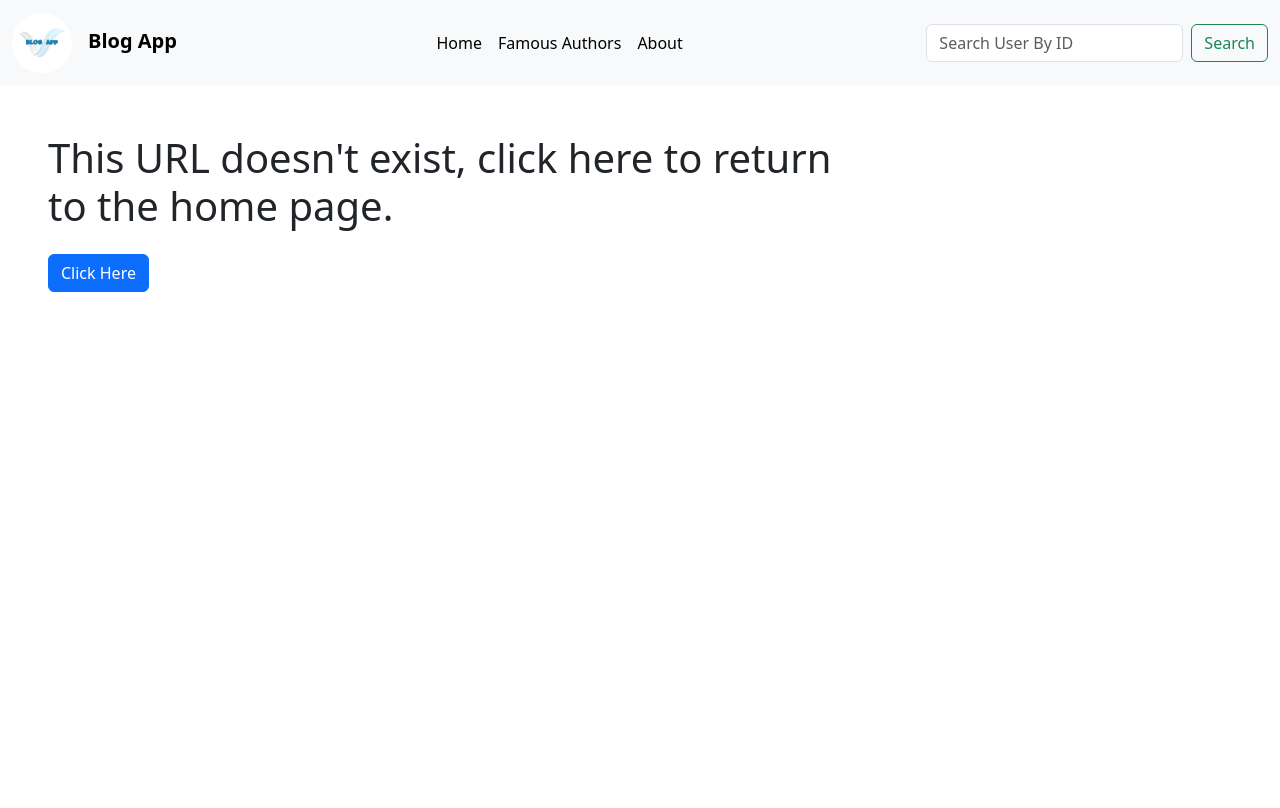
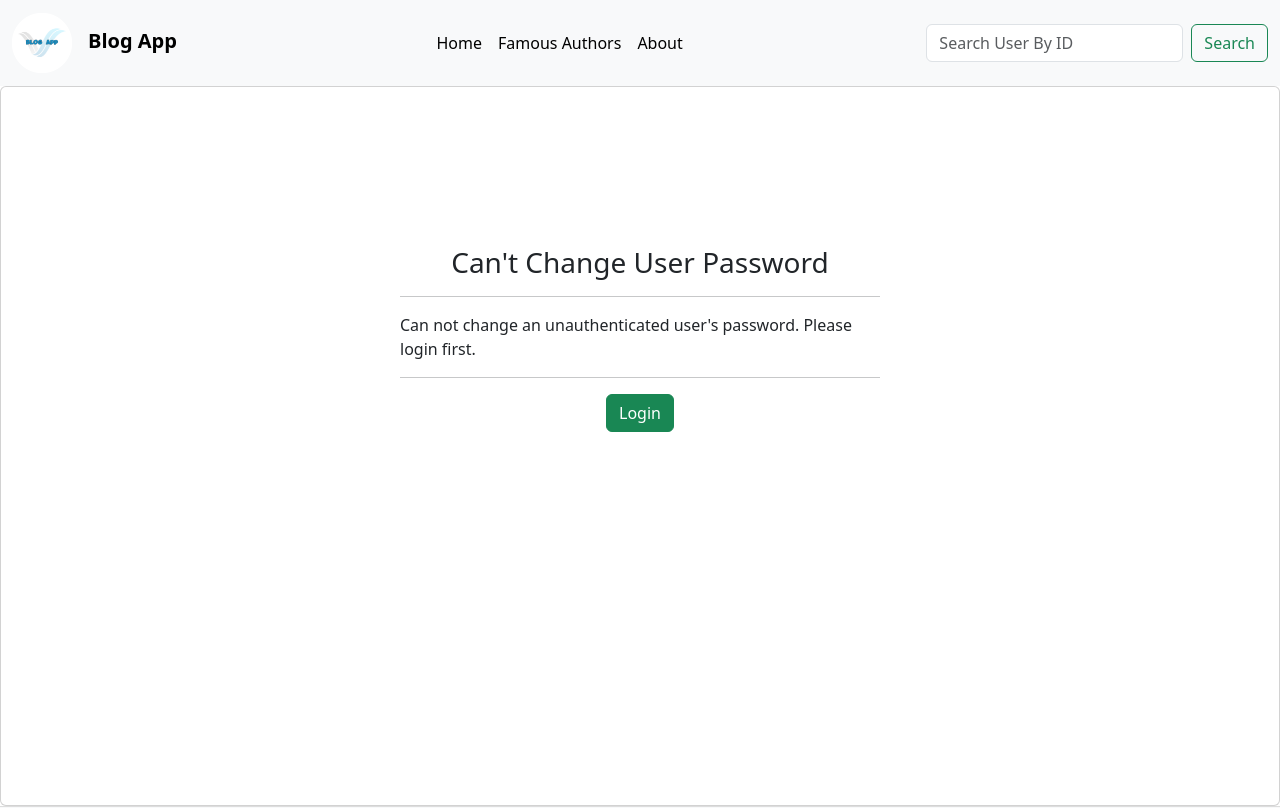
Before and after one commit to mushfiqurniazzz/Blog-App---React--MySQL--Node, a React (Vite) app in the folder client/: page /changeuserpassword in a window 1280 px wide. Shown: the top 808 px of the page. Built offline with nearby package versions, Linux system fonts and the light colour scheme.

Commit message:
added changing password functionality in frontend

```diff
--- a/client/src/App.jsx
+++ b/client/src/App.jsx
@@ -13,6 +13,7 @@ import UserProfile from "./pages/userpages/UserProfile";
 import LogoutConfirm from "./pages/userpages/LogoutConfirm";
 import DeleteUser from "./pages/userpages/DeleteUser";
 import UpdateUser from "./pages/userpages/UpdateUser";
+import ChangePassword from "./pages/userpages/ChangePassword";
 
 //app componenet function which will hold routing of the client side, toast notification configuration
 const App = () => {
@@ -34,6 +35,7 @@ const App = () => {
           <Route path="/logout" element={<LogoutConfirm />} />
           <Route path="/deleteuser" element={<DeleteUser />} />
           <Route path="/updateuser" element={<UpdateUser />} />
+          <Route path="/changeuserpassword" element={<ChangePassword/>}/>
 
           {/* others */}
           <Route path="/about" element={<About />} />
--- a/client/src/pages/userpages/ChangePassword.jsx
+++ b/client/src/pages/userpages/ChangePassword.jsx
@@ -1,9 +1,175 @@
-import React from 'react'
+//importing neccessary dybctuins kibraries to complete the change passwird functional component
+import { useState } from "react"; //state variables for the hold of input values
+import NavBar from "../../components/NavBar";
+import Footer from "../../components/Footer";
+//for easy manipulation of cookies
+import Cookies from "js-cookie";
+import styles from "../../styles/ChangePassword.module.css";
+import { Link, useNavigate } from "react-router-dom";
+import { toast } from "sonner";
+import axios from "axios";
 
 const ChangePassword = () => {
+  //getting hold of the cookie called token saved in the user during login proccess
+  const CheckCookieExists = Cookies.get("token");
+
+  //declaring use state variables for the hold of input values
+  const [old_password, setOld_Password] = useState("");
+  const [new_password, setNew_Password] = useState("");
+  const [confirm_new_password, setConfirm_New_Password] = useState("");
+
+  //declaring use navigate as cannot be directly be used in function
+  const navigate = useNavigate("");
+
+  //async await function for sending a put request to the server for changing the user password
+  const ChangePasswordHandler = async () => {
+    //if all the input fields are not provided
+    if (
+      !old_password ||
+      old_password === "" ||
+      !new_password ||
+      new_password === "" ||
+      !confirm_new_password ||
+      confirm_new_password === ""
+    ) {
+      return toast.info("All fields are required");
+    }
+
+    //check if the new password and confirm new password matches
+    if (new_password != confirm_new_password) {
+      return toast.info("Passwords do not match.");
+    }
+    //using try catch block for better code readability
+    try {
+      //sending a axios put request to the server using a variable
+      const res = await axios.put(
+        "http://localhost:5000/user/changepass",
+        {
+          old_password: old_password,
+          new_password: new_password,
+          confirm_new_password: confirm_new_password
+        },
+        {
+          withCredentials: true
+        }
+      );
+
+      //set the recieved data in a variable
+      const data = res.data;
+
+      //incase the axios http request to the server was a success
+      if (res.status === 200) {
+        //console log the data recieved from the server
+        console.log(data);
+
+        //render a toast notfication that the user password has been updated
+        toast.success("Password updated, heading to profile", {
+          description: "You will be now required to log in again."
+        });
+
+        //after 3sec navigate the user to profile
+        setTimeout(() => {
+          navigate("/login");
+        }, 3000);
+      }
+    } catch (error) {
+      //basic error handling in case of error
+      console.log(error);
+      //rendering a toast notification
+      toast.error("Something went wrong.");
+    }
+  };
   return (
-    <div>ChangePassword</div>
-  )
-}
+    <>
+      <NavBar />
+      {!CheckCookieExists ? (
+        <div className="card" id={styles.card}>
+          <div className="chidcard" id={styles.childcard}>
+            <h3>Can&apos;t Change User Password</h3>
+            <hr />
+            <p>
+              Can not change an unauthenticated user&apos;s password. Please
+              login first.
+            </p>
+            <hr />
+            <div id={styles.linktologin}>
+              <Link
+                to={"/login"}
+                id={styles.linktologin}
+                className="btn btn-success"
+              >
+                Login
+              </Link>
+            </div>
+          </div>
+        </div>
+      ) : (
+        <div className="card" id={styles.card}>
+          <div className="chidcard" id={styles.childcard}>
+            <h3>Change User Password</h3>
+            <hr />
+            <div className="mb-3">
+              <label htmlFor="old_password" className="form-label">
+                Old Password:
+              </label>
+              <input
+                type="password"
+                value={old_password}
+                onChange={(e) => {
+                  setOld_Password(e.target.value);
+                }}
+                className="form-control"
+                placeholder="Old Password"
+                id="old_password"
+                aria-describedby="emailHelp"
+              />
+            </div>
+            <div className="mb-3">
+              <label htmlFor="new_password" className="form-label">
+                New Password:
+              </label>
+              <input
+                type="password"
+                value={new_password}
+                onChange={(e) => {
+                  setNew_Password(e.target.value);
+                }}
+                className="form-control"
+                placeholder="New Password"
+                id="new_password"
+                aria-describedby="emailHelp"
+              />
+            </div>
+            <div className="mb-3">
+              <label htmlFor="confirm_new_password" className="form-label">
+                Confirm New Password:
+              </label>
+              <input
+                type="password"
+                value={confirm_new_password}
+                onChange={(e) => {
+                  setConfirm_New_Password(e.target.value);
+                }}
+                placeholder="Confirm New Password"
+                className="form-control"
+                id="confirm_new_password"
+              />
+            </div>
+            <hr />
+            <div id={styles.button}>
+              <button
+                className="btn btn-success"
+                onClick={ChangePasswordHandler}
+              >
+                Change User Password
+              </button>
+            </div>
+          </div>
+        </div>
+      )}
+      <Footer />
+    </>
+  );
+};
 
-export default ChangePassword
+export default ChangePassword;
--- /dev/null
+++ b/client/src/styles/ChangePassword.module.css
@@ -0,0 +1,15 @@
+#card {
+  display: grid;
+  height: 90vh;
+  place-items: center;
+  margin: 0;
+}
+#childcard {
+  height: 25rem;
+  width: 30rem;
+}
+h3,
+#button,
+#linktologin {
+  text-align: center !important;
+}
```
